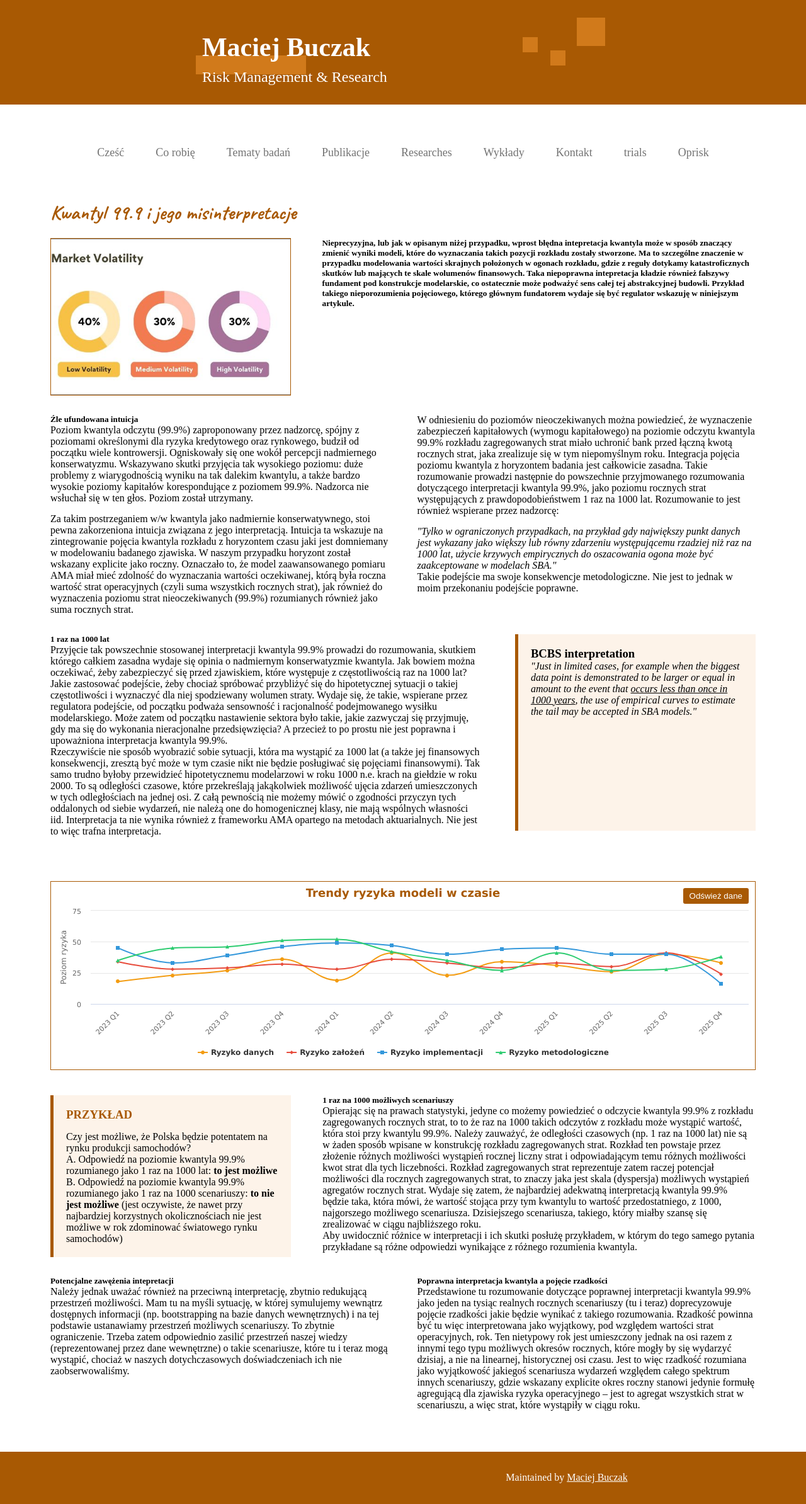
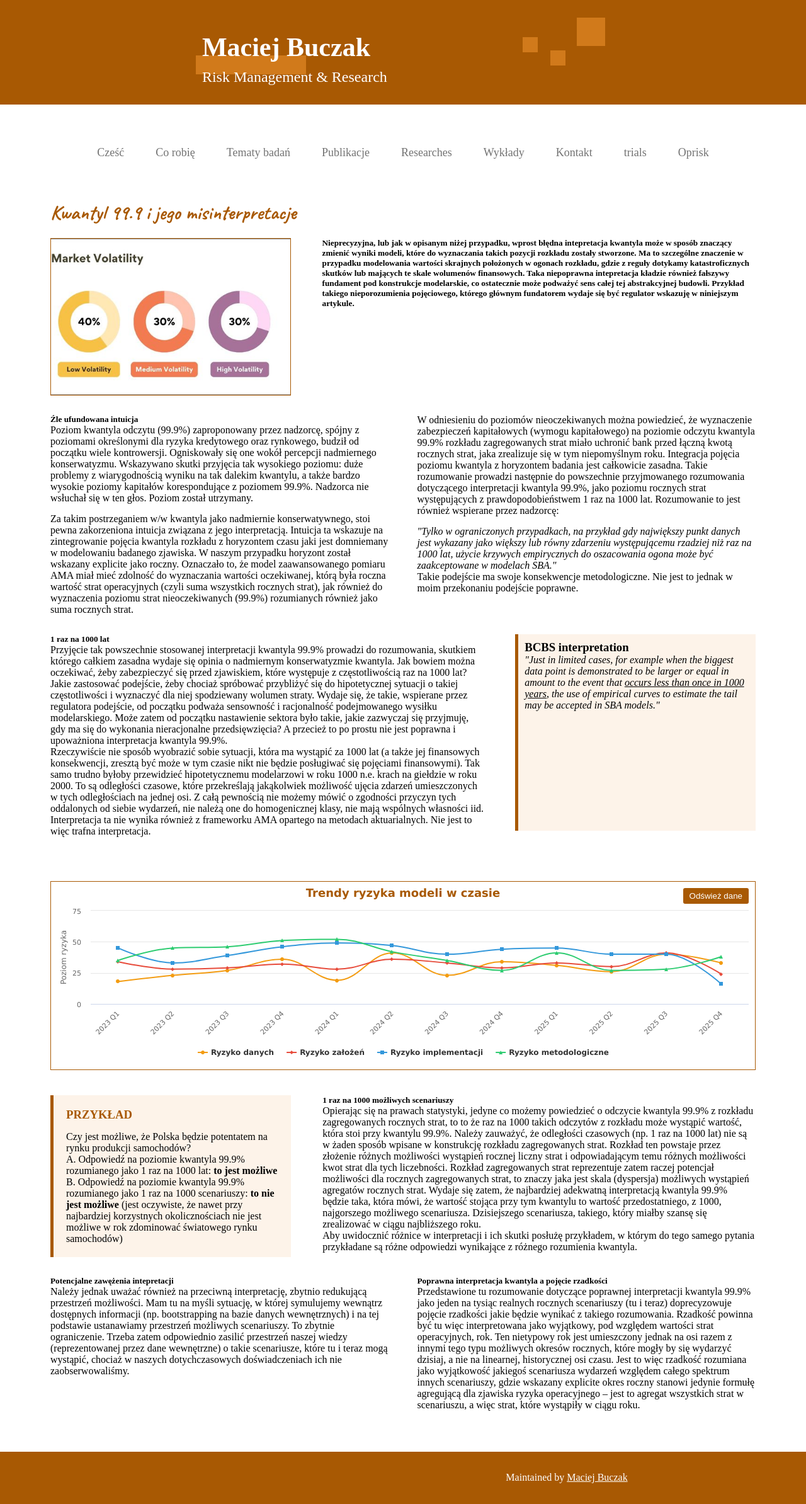
Before and after one commit to MaciejBuczak/risk-research, a Jekyll site: the page built from art-oprisk-kw999.md, in a window 1280 px wide. Shown: the whole page at 63% size. Built offline with Jekyll 4.4.1, drawn with Linux system fonts in a browser that asks for light colours.

Commit message:
Update art-oprisk-kw999-layout.html

```diff
--- a/_layouts/art-oprisk-kw999-layout.html
+++ b/_layouts/art-oprisk-kw999-layout.html
@@ -858,7 +858,7 @@
           </div>
 
           <!-- Element O 3.2 -->
-          <div class="ryzmod-orange-box" style="width: 35%; background-color: #fdf3e9; padding: 20px; border-left: 5px solid #a85903; position: relative;">
+          <div class="ryzmod-orange-box" style="width: 35%; background-color: #fdf3e9; padding: 10px; border-left: 5px solid #a85903; position: relative;">
             <h3>BCBS interpretation</h3>
             <p><i>"Just in limited cases, for example when the biggest data point is demonstrated to be larger or equal in amount to the event that <u>occurs less than once in 1000 years</u>, the use of empirical curves to estimate the tail may be accepted in SBA models."</i></p>
           </div>
```
